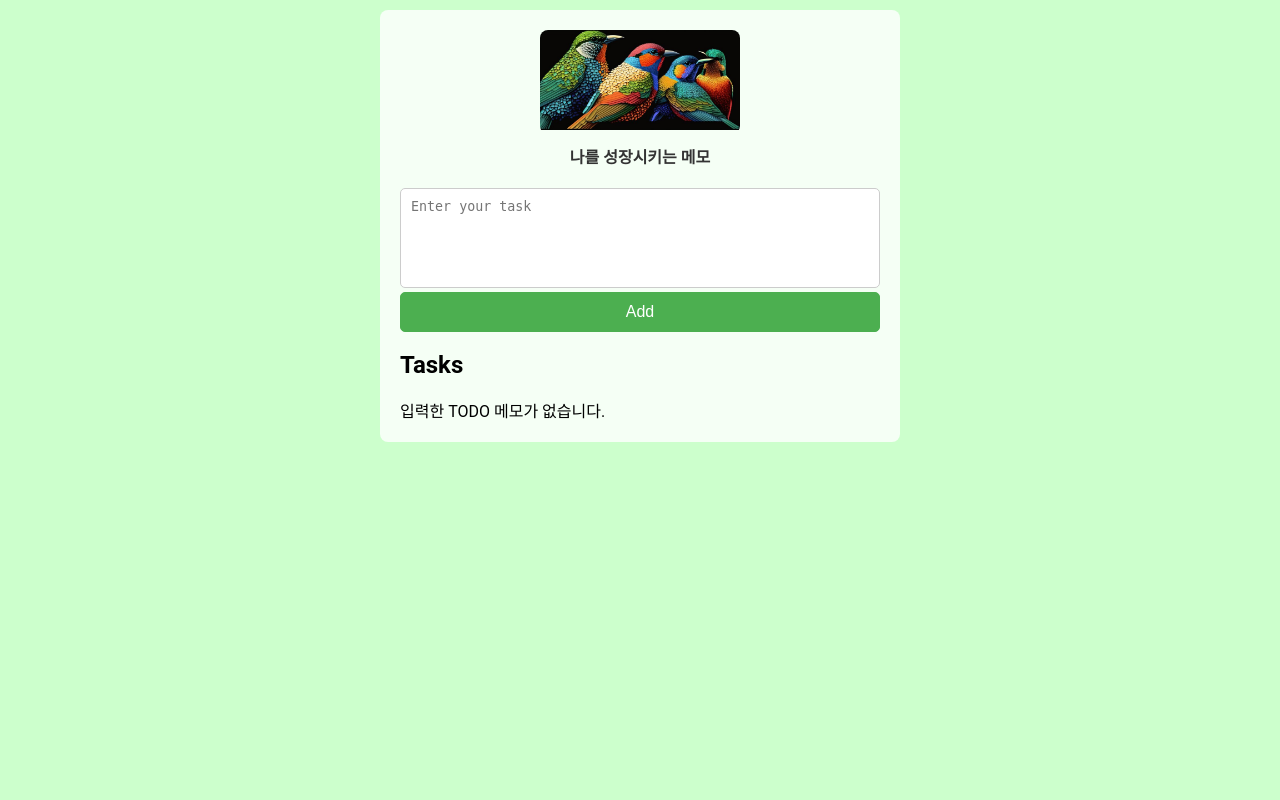
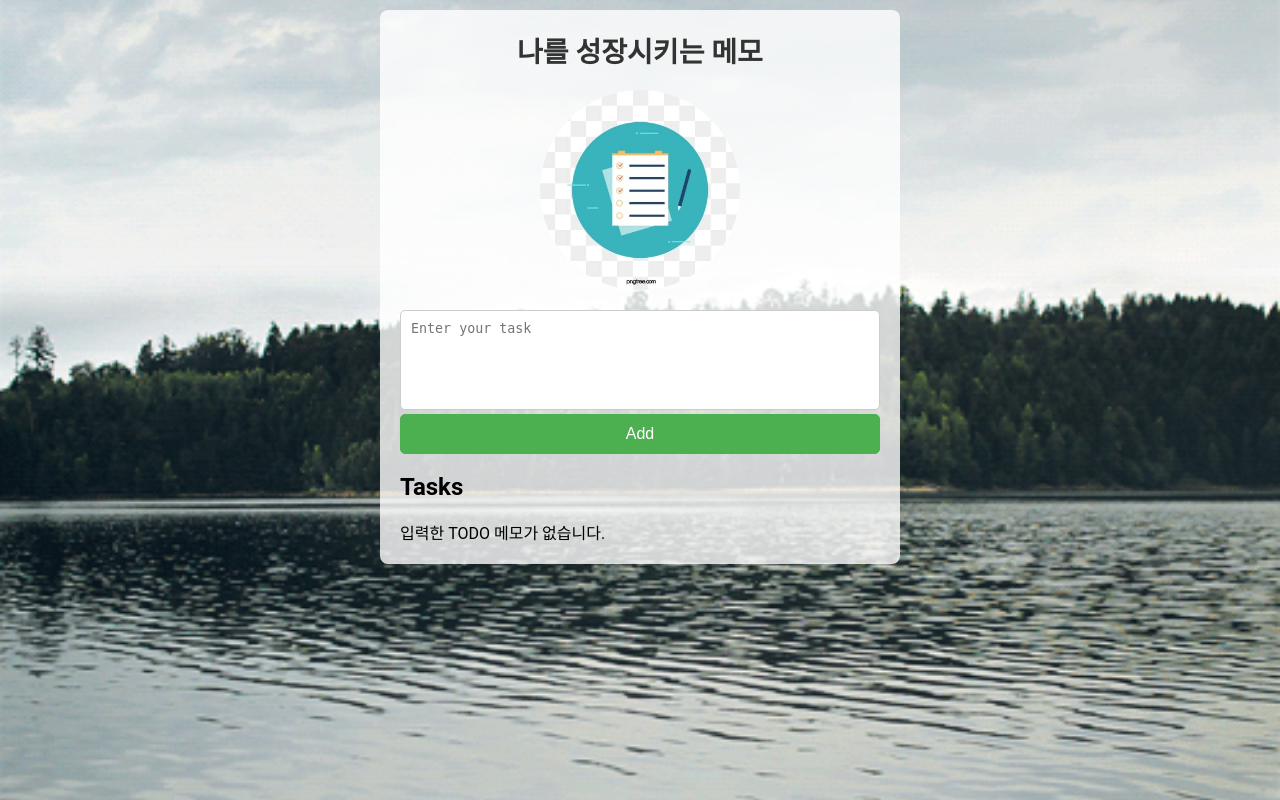
Before and after one commit to yonghyun/todos, a FastAPI app: page / in a window 1280 px wide. Run offline with FastAPI, Linux system fonts and the light colour scheme; data that the repository does not hold is empty.

Commit message:
10/13 version 2.0

```diff
--- a/static/css/main.css
+++ b/static/css/main.css
@@ -1,16 +1,17 @@
-*{
+* {
     padding: 0;
     margin: 0;
     box-sizing: border-box;
 }
 
-body{
+body {
     margin-top: 10px;
     font-family: 'Roboto', sans-serif;
-    background-color: #ccffcc; /* 연두색 배경 */
+    background: url("../image/tran.gif") no-repeat center center fixed;
+    background-size: cover; /* 화면 크기에 맞춰 이미지를 조정 */
 }
 
-main{
+main {
     width: 100%;
     max-width: 520px;
     margin: 0 auto;
@@ -20,26 +21,35 @@ main{
 }
 
 .image-container {
-    width: 100%; /* 전체 너비 */
-    max-width: 200px; /* 원하는 이미지 최대 너비 */
-    margin: 0 auto 10px auto; /* 가운데 정렬과 아래쪽 여백 */
-    border-radius: 8px;
-    overflow: hidden; /* 경계 밖 이미지 숨기기 */
+    width: 100%;
+    max-width: 500px;
+    margin: 0 auto;
+    height: auto;
+    text-align: center; /* 이미지 가운데 정렬 */
+    margin-bottom: 20px;
 }
 
-.small-image {
-    width: 100%;
-    height: auto;
+.image-container img {
+    width: 200px; /* 원하는 너비 */
+    height: 200px; /* 원형으로 만들기 위해 너비와 높이를 동일하게 설정 */
+    border-radius: 50%; /* 이미지를 원형으로 자름 */
+    object-fit: cover; /* 이미지 비율을 유지하며 원형 안에 맞춤 */
+    display: block;
+    margin: 0 auto;
 }
+
 
 h4 {
     color: #333;
-    font-weight: bold;
+    font-weight: 900;
     text-align: center;
     margin-bottom: 20px;
+    font-size: 28px; /* 원하는 크기로 조정 */
 }
 
-textarea{
+
+
+textarea {
     width: 100%;
     height: 100px;
     border: 1px solid #ccc;
@@ -48,7 +58,7 @@ textarea{
     resize: none;
 }
 
-button{
+button {
     width: 100%;
     height: 40px;
     border: 1px solid #4CAF50;
@@ -64,7 +74,7 @@ button:hover {
     background-color: #45a049;
 }
 
-.task{
+.task {
     display: flex;
     align-items: center;
     justify-content: space-between;
@@ -72,7 +82,7 @@ button:hover {
     border-bottom: 1px solid #ccc;
 }
 
-.task:first-child{
+.task:first-child {
     border-top: 1px solid #ccc;
 }
 
--- a/templates/base.html
+++ b/templates/base.html
@@ -9,9 +9,6 @@
 </head>
 <body>
     <main>
-        <div class="image-container">
-            <img src="{{ url_for('static', path='image/bird.jpg') }}" alt="Bird Image" class="small-image">
-        </div>
         <h4>나를 성장시키는 메모</h4>
         {% block content %}
         {% endblock content %}
--- a/templates/index.html
+++ b/templates/index.html
@@ -1,5 +1,11 @@
 {% extends 'base.html' %}
+
 {% block content %}
+    <!-- 이미지 컨테이너 -->
+    <div class="image-container">
+        <img src="{{ url_for('static', path='image/list.jpg') }}" alt="To-Do List Image">
+    </div>
+
     <form action="/add" method="post">
         <textarea name="task" rows="5" placeholder="Enter your task" id="task"></textarea>
         <button type="submit" id="add_task">Add</button>
```
Also changed, not shown: templates/edit.html (+8 -4 lines), static/image/list.jpg (added), static/image/tran.gif (added), 1 other file.
